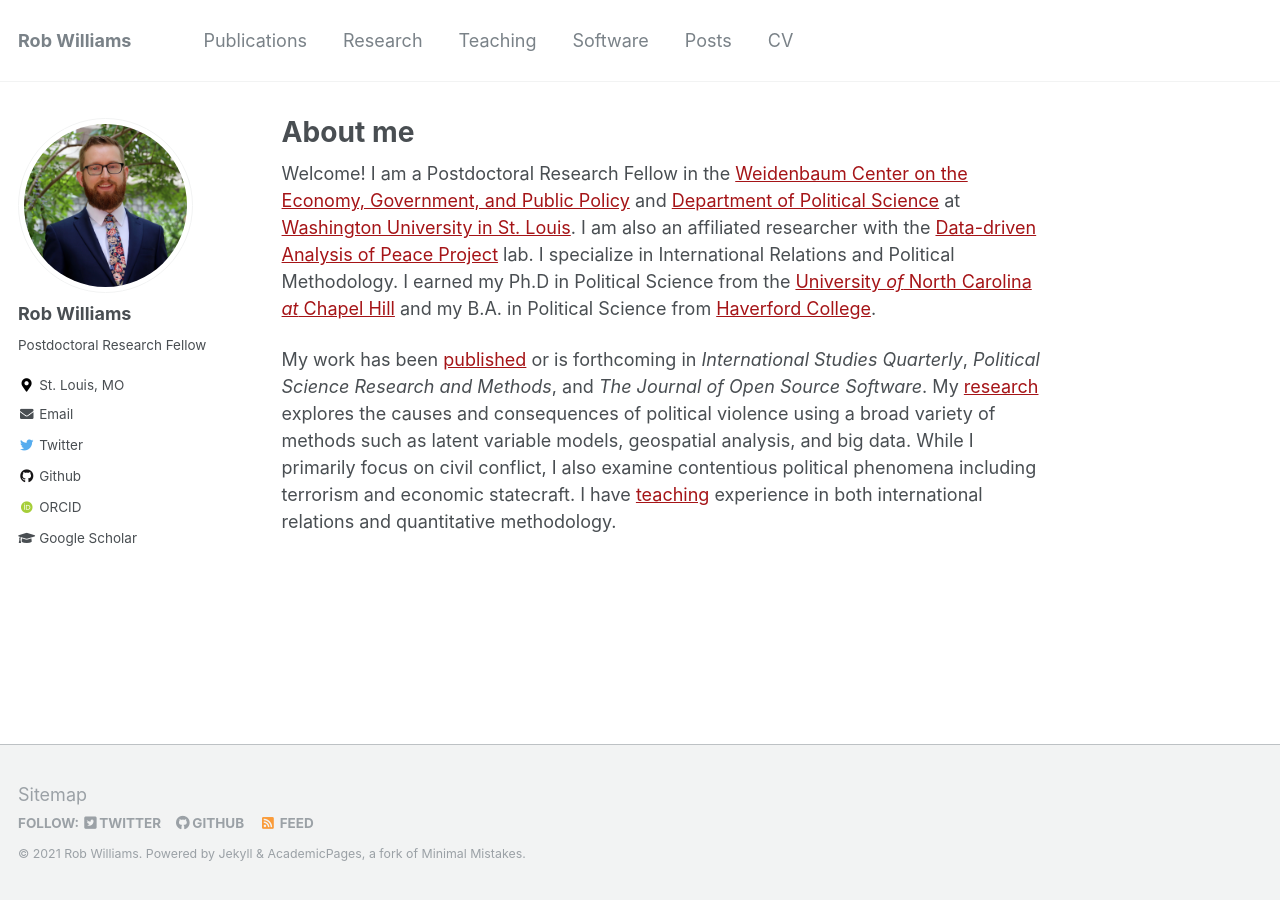
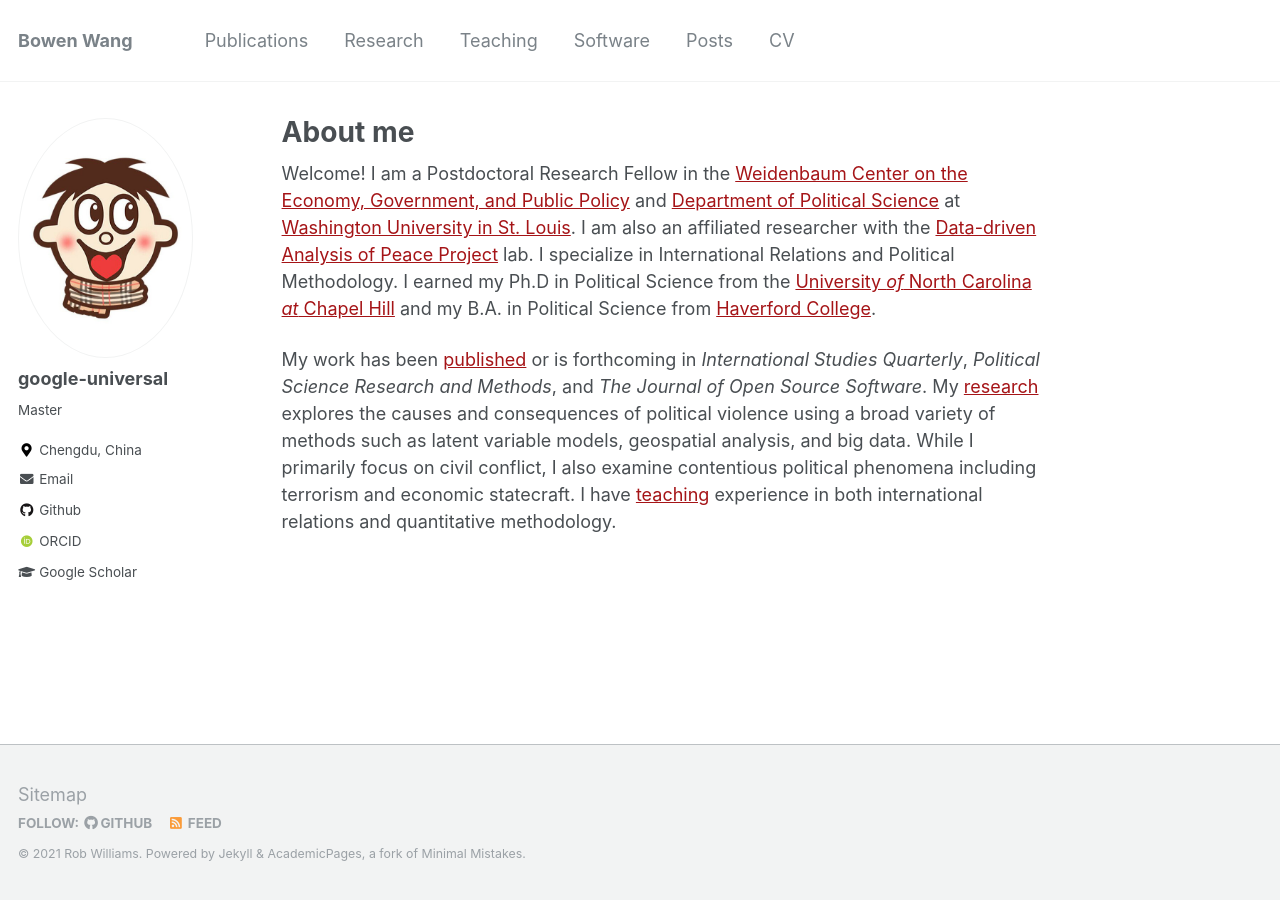
Before and after one commit to BW-Wang/BW-Wang.github.io, a Jekyll site: the page built from _pages/about.md, in a window 1280 px wide. Built offline with Jekyll 4.4.1, drawn with Linux system fonts in a browser that asks for light colours; some web fonts are replaced.

Commit message:
Update _config.yml

```diff
--- a/_config.yml
+++ b/_config.yml
@@ -7,7 +7,7 @@
 
 # Site Settings
 locale                   : "en-US"
-title                    : "Rob Williams"
+title                    : "Bowen Wang"
 title_separator          : "-"
 name                     : &name "Rob Williams"
 description              : &description "Postdoc in Political Science"
@@ -57,7 +57,7 @@
 
 # Social Sharing
 twitter:
-  username               : jayrobw
+  username               :
 facebook:
   username               :
   app_id                 :
@@ -75,20 +75,20 @@
 analytics:
   provider               : "google-universal" # false (default), "google", "google-universal", "custom"
   google:
-    tracking_id          : UA-178627262-1
+    tracking_id          :
 
 
 # Site Author
 author:
-  name             : "Rob Williams"
-  avatar           : "profile.png"
-  bio              : "Postdoctoral Research Fellow"
-  location         : "St. Louis, MO"
+  name             : "google-universal"
+  avatar           : "bio.jpg"
+  bio              : "Master"
+  location         : "Chengdu, China"
   employer         :
   pubmed           :
-  orcid            : "http://orcid.org/0000-0001-9259-3883"
-  googlescholar    : "https://scholar.google.com/citations?user=fiaPSmgAAAAJ"
-  email            : "rob.williams@wustl.edu"
+  orcid            : "http://orcid.org/0000-0002-6366-1397"
+  googlescholar    : "https://scholar.google.com.hk/citations?user=9DHl-h0AAAAJ&hl=zh-CN&oi=sra"
+  email            : "bevonwang@gmail.com"
   researchgate     :  # example: "https://www.researchgate.net/profile/yourprofile"
   uri              :
   bitbucket        :
@@ -97,7 +97,7 @@
   flickr           :
   facebook         :
   foursquare       :
-  github           : "jayrobwilliams"
+  github           : "bw-wang"
   google_plus      :
   keybase          :
   instagram        :
@@ -109,7 +109,7 @@
   stackoverflow    : # http://stackoverflow.com/users/123456/username
   steam            :
   tumblr           :
-  twitter          : "jayrobw"
+  twitter          :
   vine             :
   weibo            :
   xing             :
```
